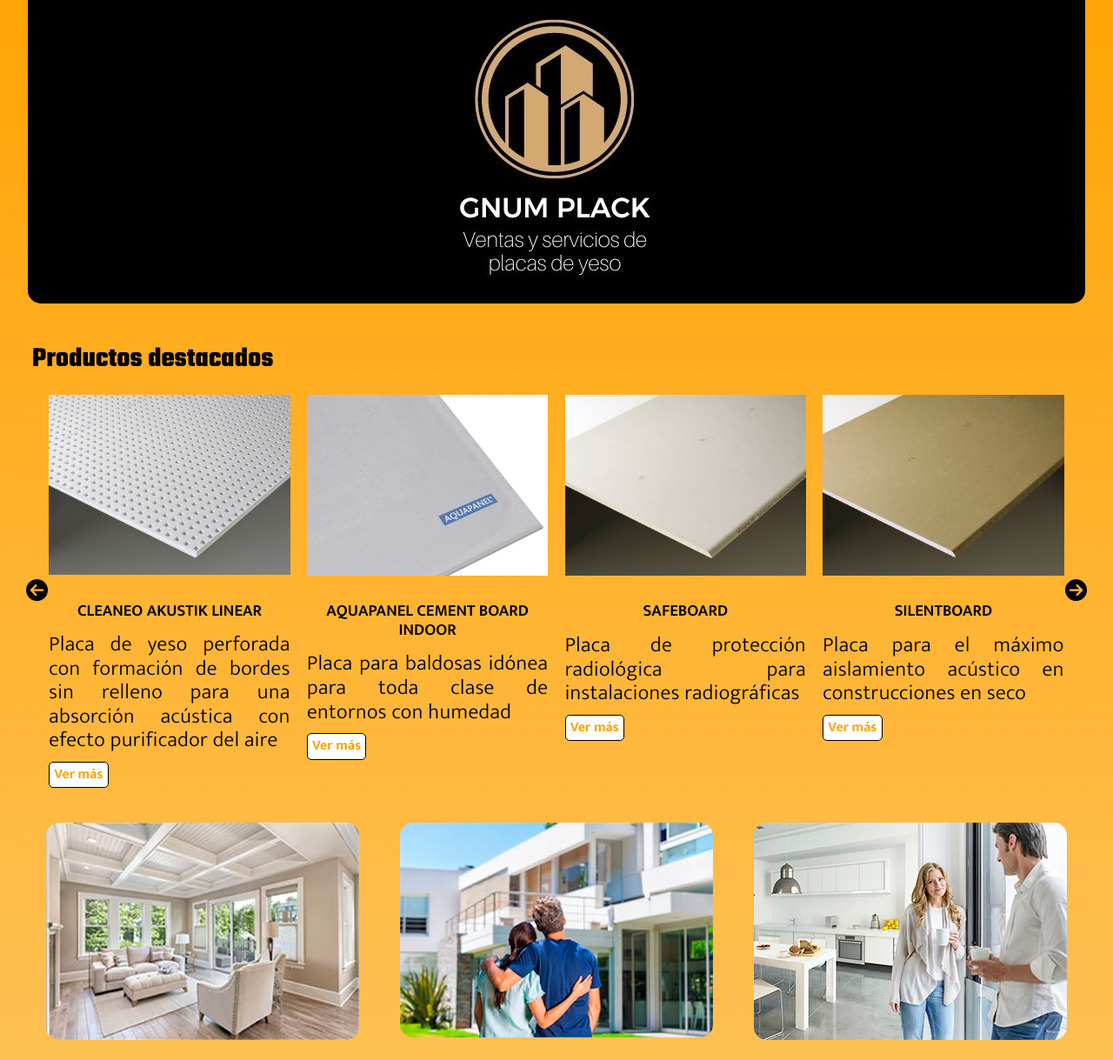
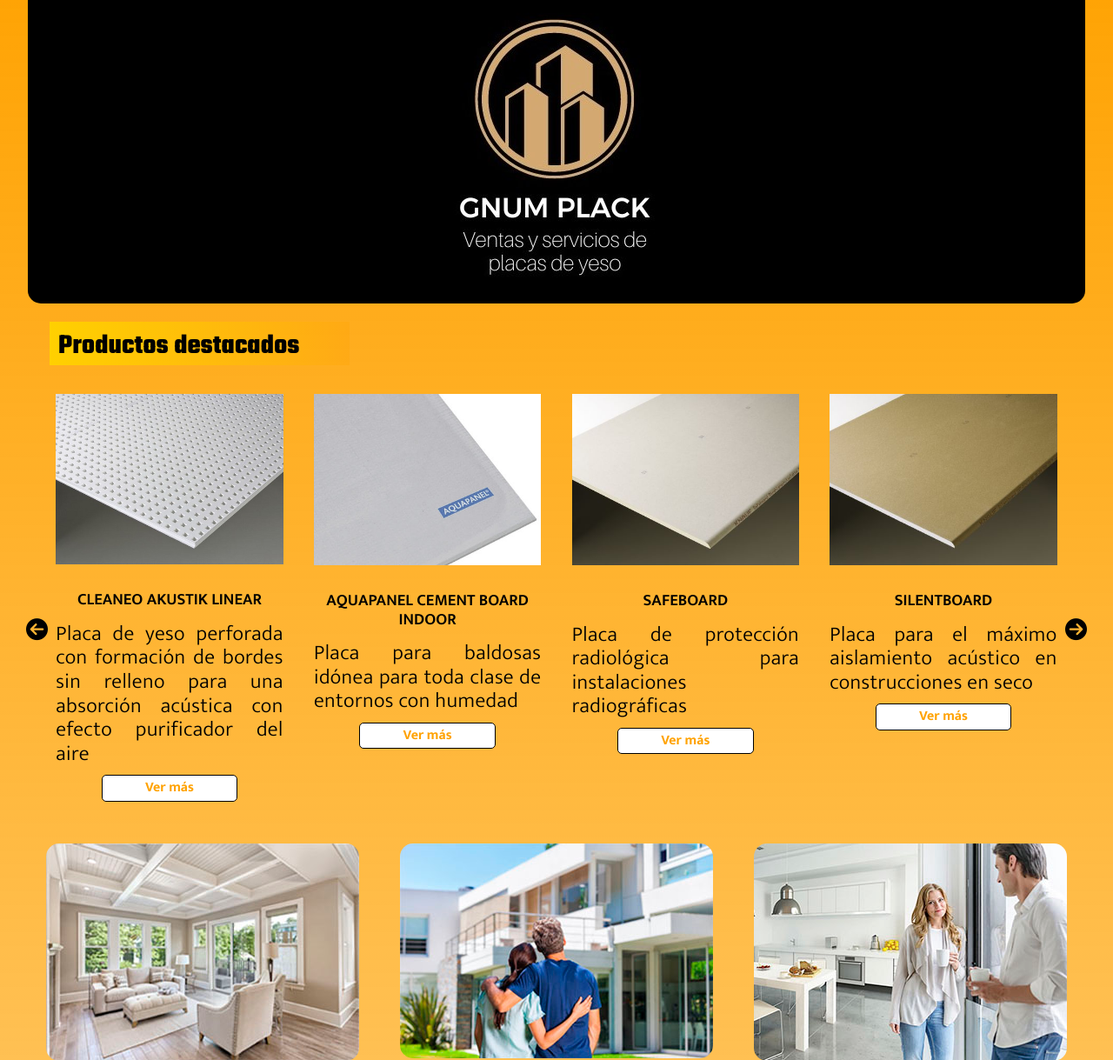
Before and after one commit to nicolas335/Grupo_3_GNUMPlack, a Node server app: page / in a window 1280 px wide. Shown: the part 76-1295 px from the top of the page at 87% size. Run offline with Node 20, Linux system fonts and the light colour scheme; some libraries are stand-ins or nearby versions.

Commit message:
subo correcciones del home, productos destacados

```diff
--- a/GNUMPlack_site/public/css/home.css
+++ b/GNUMPlack_site/public/css/home.css
@@ -23,6 +23,13 @@
     border-bottom-right-radius: 15px;
 }
 /* ------------ DESTACADOS ------------*/
+.home h1{
+  margin-left: 25px;
+  background: linear-gradient(90deg, #ffd000 0%, rgba(255, 162, 0, 0.3) 100%);
+  height: 50px;
+  width: 345px;
+  padding: 10px;
+}
 .home .destacados{
   display: flex;
   flex-wrap: wrap;
@@ -38,7 +45,6 @@
   display: block;
   width: 45%;
 }
-.home .destacados h1,
 .home .destacados article div img{
   width: 100%;
 }
@@ -50,8 +56,9 @@
   text-align: justify;
 }
 .home .destacados article .ver-mas{
-  display: inline-block;
-  margin-top: 10px;
+  display: block;
+  text-align: center;
+  margin: 10px 20% 0;
   border: 1px solid black;
   border-radius: 5px;
   padding: 5px;
@@ -245,6 +252,12 @@
   .home .destacados article{
     width: 23%;
     display: block;
+    padding: 8px;
+
+  }
+  .home .destacados article:hover{
+    box-shadow : 0px 0px 10px #646464;
+    transition: all 100ms;
   }
 
 
--- a/GNUMPlack_site/views/home.html
+++ b/GNUMPlack_site/views/home.html
@@ -43,8 +43,8 @@
             <img src="img/logoGNUMPlack.jpg" alt="banner">
         </div>
 
+        <h1>Productos destacados</h1>
         <section class="destacados">
-          <h1>Productos destacados</h1>
           <article class="mobile">
             <i class="fas fa-arrow-circle-left"></i>
             <div>
```
